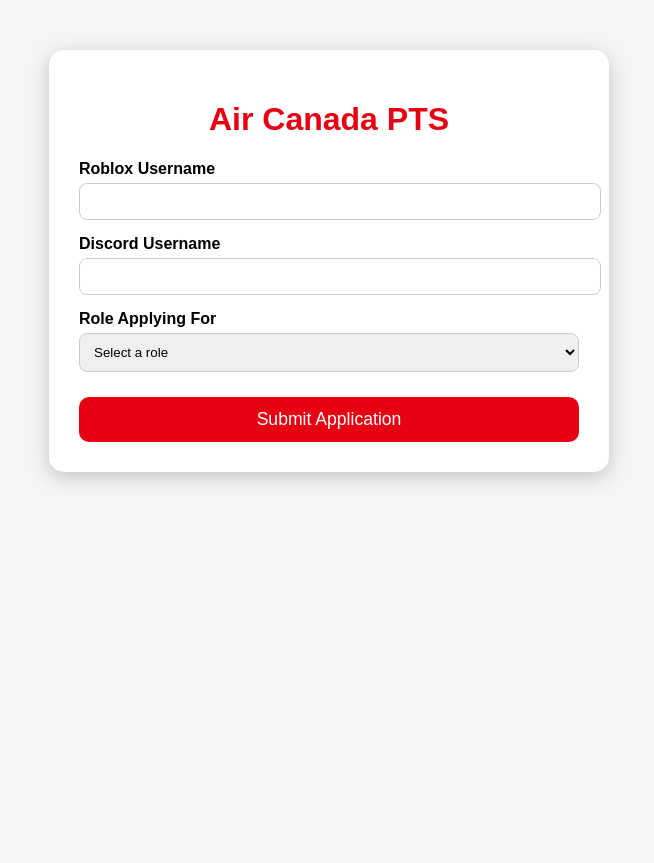
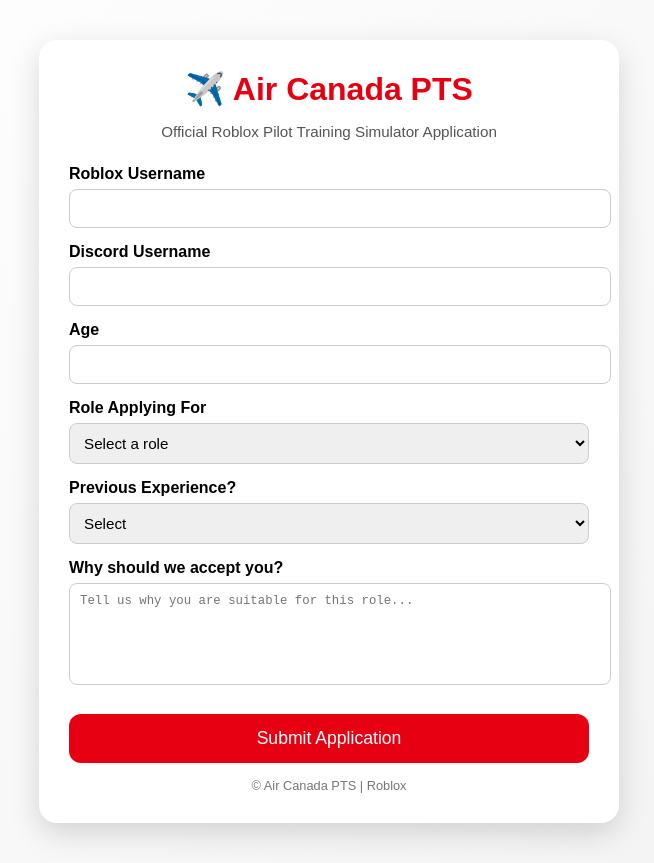
Before and after one commit to itays20131/Air-canda-join-form, a plain HTML site: page index.html in a window 1280 px wide. Shown: the whole page, without its empty margins (311-965 px from the left). Before the commit the page ends 800 px from the top, so only its background shows below. Drawn offline with Linux system fonts and the light colour scheme.

Commit message:
Update index.html

```diff
--- a/index.html
+++ b/index.html
@@ -7,24 +7,33 @@
 
 <style>
 body {
+    margin: 0;
     font-family: Arial, sans-serif;
-    background: #f5f5f5;
-    margin: 0;
-    padding: 0;
+    background: linear-gradient(135deg, #ffffff, #f2f2f2);
 }
 
 .container {
-    max-width: 500px;
+    max-width: 520px;
+    margin: 40px auto;
     background: white;
-    margin: 50px auto;
     padding: 30px;
-    border-radius: 15px;
-    box-shadow: 0 5px 20px rgba(0,0,0,0.2);
+    border-radius: 18px;
+    box-shadow: 0 10px 30px rgba(0,0,0,0.15);
 }
 
-h1 {
+.header {
     text-align: center;
+    margin-bottom: 25px;
+}
+
+.header h1 {
     color: #e60012;
+    margin: 0;
+}
+
+.header p {
+    color: #555;
+    font-size: 0.95em;
 }
 
 label {
@@ -33,22 +42,28 @@ label {
     font-weight: bold;
 }
 
-input, select {
+input, select, textarea {
     width: 100%;
     padding: 10px;
-    margin-top: 5px;
+    margin-top: 6px;
     border-radius: 8px;
     border: 1px solid #ccc;
+    font-size: 0.95em;
+}
+
+textarea {
+    resize: none;
+    height: 80px;
 }
 
 button {
     width: 100%;
     margin-top: 25px;
-    padding: 12px;
+    padding: 14px;
     background: #e60012;
     color: white;
     border: none;
-    border-radius: 10px;
+    border-radius: 12px;
     font-size: 1.1em;
     cursor: pointer;
 }
@@ -56,20 +71,34 @@ button {
 button:hover {
     background: #c4000f;
 }
+
+.footer {
+    text-align: center;
+    margin-top: 15px;
+    font-size: 0.8em;
+    color: #777;
+}
 </style>
 </head>
 
 <body>
 
 <div class="container">
-    <h1>Air Canada PTS</h1>
+    <div class="header">
+        <h1>✈️ Air Canada PTS</h1>
+        <p>Official Roblox Pilot Training Simulator Application</p>
+    </div>
 
     <form id="applicationForm">
+
         <label>Roblox Username</label>
         <input type="text" id="roblox" required>
 
         <label>Discord Username</label>
         <input type="text" id="discord" required>
+
+        <label>Age</label>
+        <input type="number" id="age" min="10" required>
 
         <label>Role Applying For</label>
         <select id="role" required>
@@ -78,10 +107,27 @@ button:hover {
             <option>Business Passenger</option>
             <option>Pilot</option>
             <option>ATC</option>
+            <option>Air Dispatcher</option>
+            <option>Ground Crew</option>
+            <option>Ground Handling (Boarding & Baggage)</option>
         </select>
+
+        <label>Previous Experience?</label>
+        <select id="experience" required>
+            <option value="">Select</option>
+            <option>Yes</option>
+            <option>No</option>
+        </select>
+
+        <label>Why should we accept you?</label>
+        <textarea id="reason" placeholder="Tell us why you are suitable for this role..." required></textarea>
 
         <button type="submit">Submit Application</button>
     </form>
+
+    <div class="footer">
+        © Air Canada PTS | Roblox
+    </div>
 </div>
 
 <script>
@@ -90,9 +136,14 @@ const webhookURL = "https://discord.com/api/webhooks/1454557014972694621/lgWx_Rd
 document.getElementById("applicationForm").addEventListener("submit", function(e) {
     e.preventDefault();
 
-    const roblox = document.getElementById("roblox").value;
-    const discord = document.getElementById("discord").value;
-    const role = document.getElementById("role").value;
+    const data = {
+        roblox: roblox.value,
+        discord: discord.value,
+        age: age.value,
+        role: role.value,
+        experience: experience.value,
+        reason: reason.value
+    };
 
     fetch(webhookURL, {
         method: "POST",
@@ -102,9 +153,12 @@ document.getElementById("applicationForm").addEventListener("submit", function(e
                 title: "✈️ New Air Canada PTS Application",
                 color: 15158332,
                 fields: [
-                    { name: "Roblox Username", value: roblox, inline: false },
-                    { name: "Discord Username", value: discord, inline: false },
-                    { name: "Role", value: role, inline: false }
+                    { name: "Roblox", value: data.roblox },
+                    { name: "Discord", value: data.discord },
+                    { name: "Age", value: data.age },
+                    { name: "Role", value: data.role },
+                    { name: "Experience", value: data.experience },
+                    { name: "Why", value: data.reason }
                 ]
             }]
         })
```
